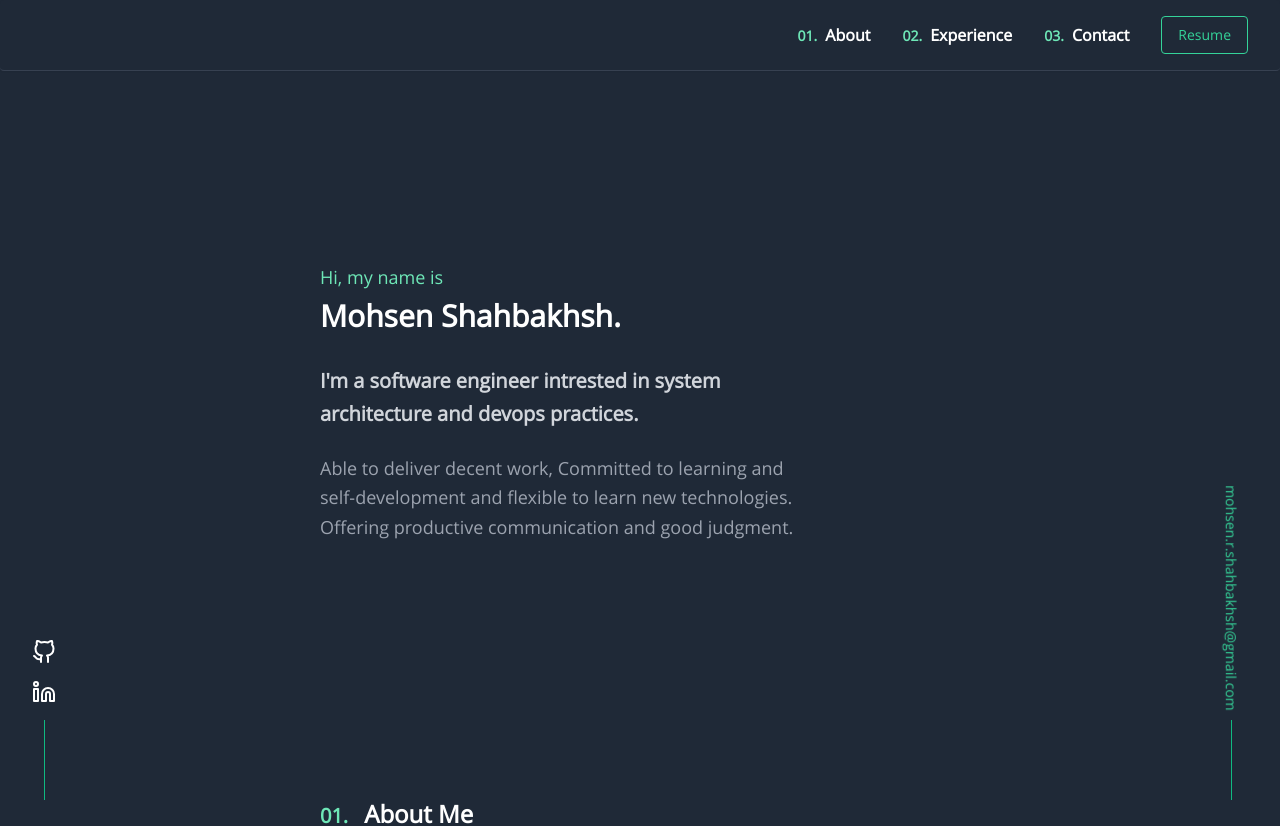
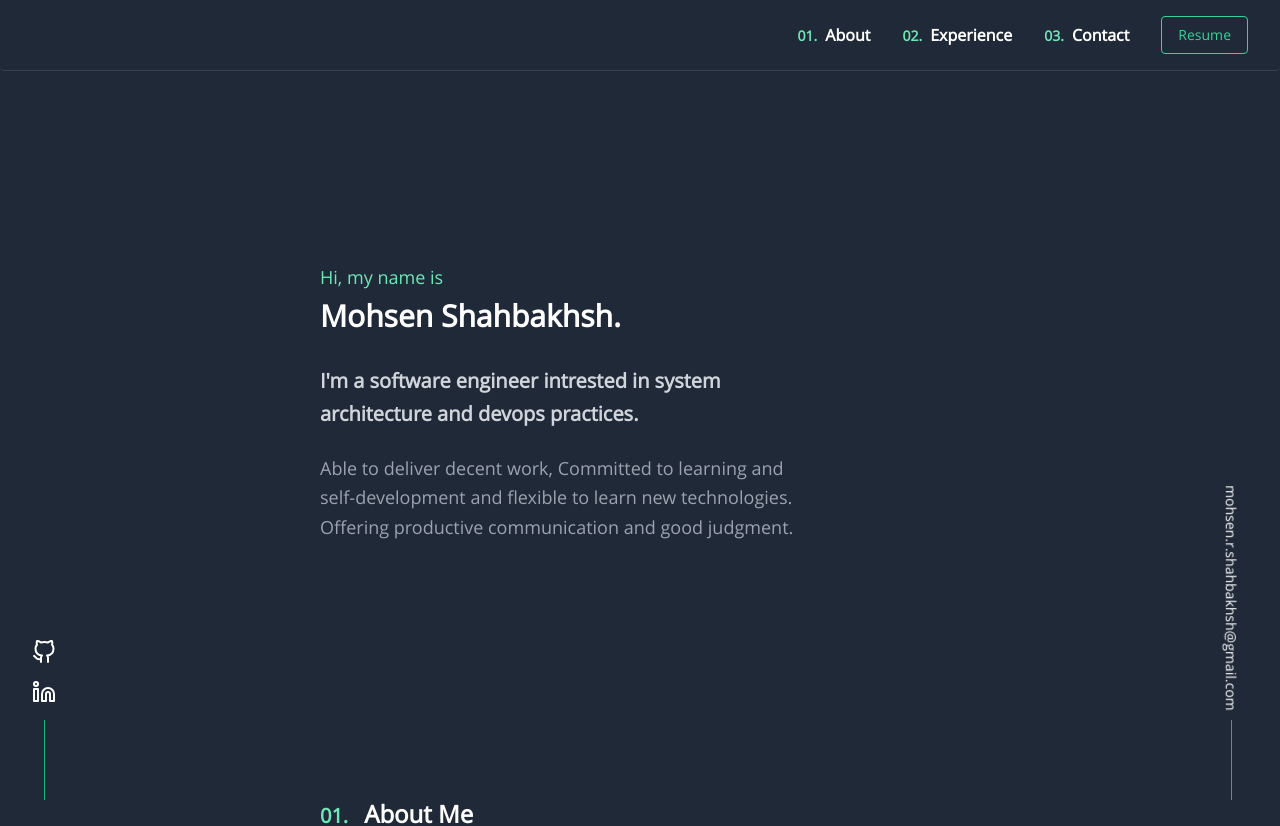
Before and after one commit to mohsenshahbakhsh/portfolio-react-tailwind, a React (Create React App) app: page / in a window 1280 px wide. Shown: the top 826 px of the page. Built offline with nearby package versions, Linux system fonts and the light colour scheme.

Commit message:
change email text color

```diff
--- a/src/App.js
+++ b/src/App.js
@@ -26,7 +26,7 @@ function App() {
         <div className="flex flex-col justify-center items-center transform-gpu translate-x-24">
           <a
             href="mailto:mohsen.r.shahbakhsh@gmail.com?Subject=Hello%20User"
-            className="text-sm text-green-400 origin-bot transform-gpu -translate-y-28 rotate-90"
+            className="text-sm text-white hover:text-green-400 origin-bot transform-gpu -translate-y-28 rotate-90"
           >
             {email}
           </a>
```
